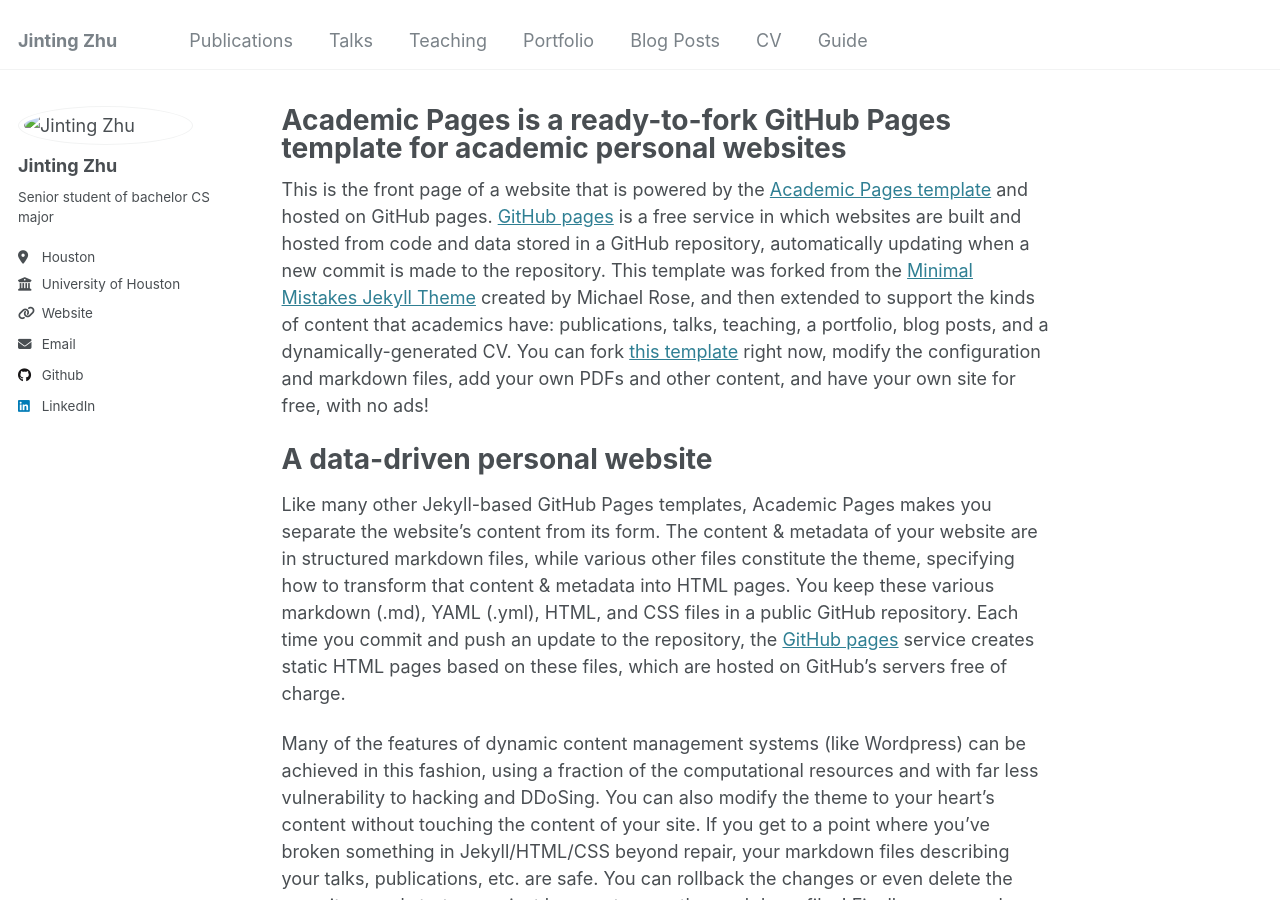
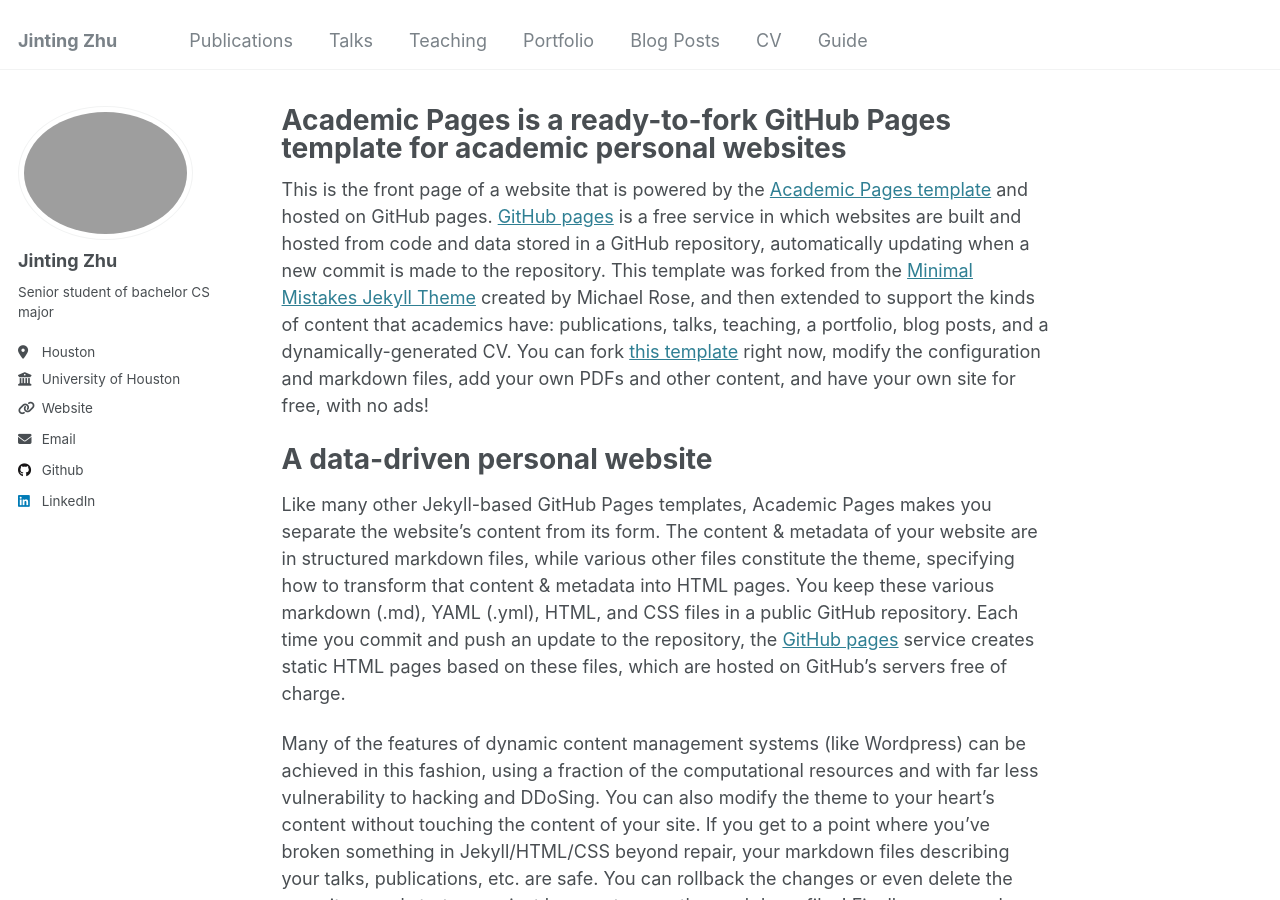
Before and after one commit to jjjzhu-5847/jjjzhu-5847.github.io, a Jekyll site: the page built from _pages/about.md, in a window 1280 px wide and 900 px high. Built offline with Jekyll 4.4.1, drawn with Linux system fonts in a browser that asks for light colours.

Commit message:
Update _config.yml

```diff
--- a/_config.yml
+++ b/_config.yml
@@ -21,7 +21,7 @@
 #               Additional customization can be done by editing /_includes/author-profile.html
 author:
   # Biographic information
-  avatar           : "/images/bio-photo-2.jpg"
+  avatar           : "face.jpg"
   name             : "Jinting Zhu"
   pronouns         : # example: "she/her"
   bio              : "Senior student of bachelor CS major"
```
